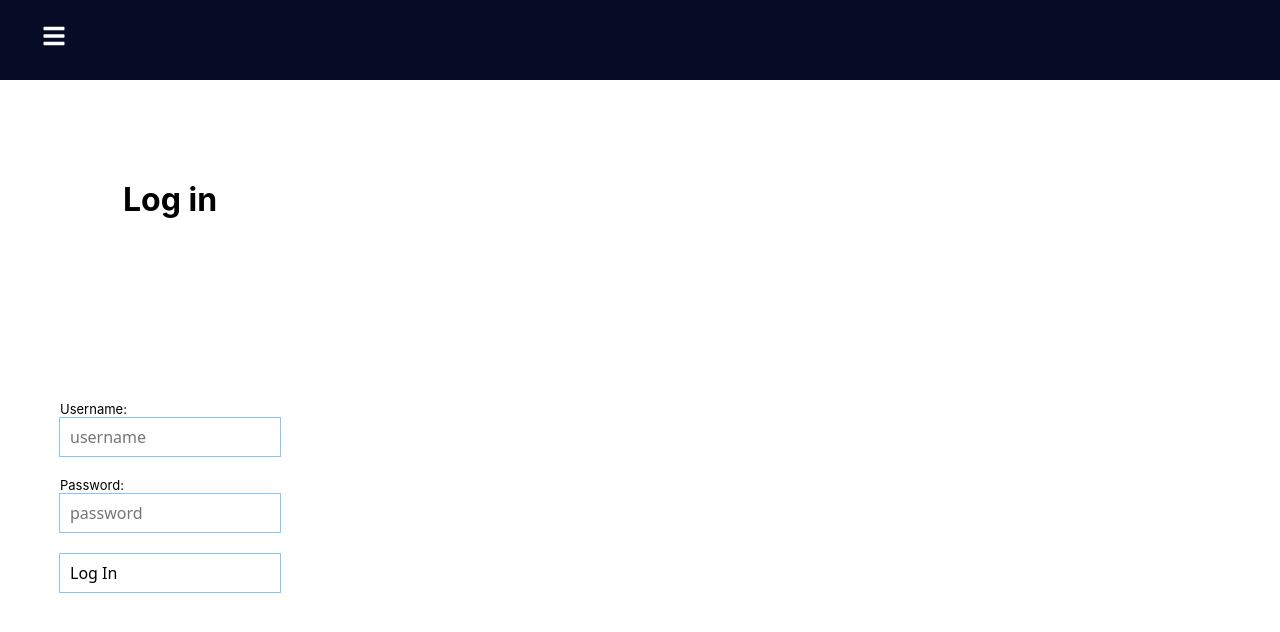
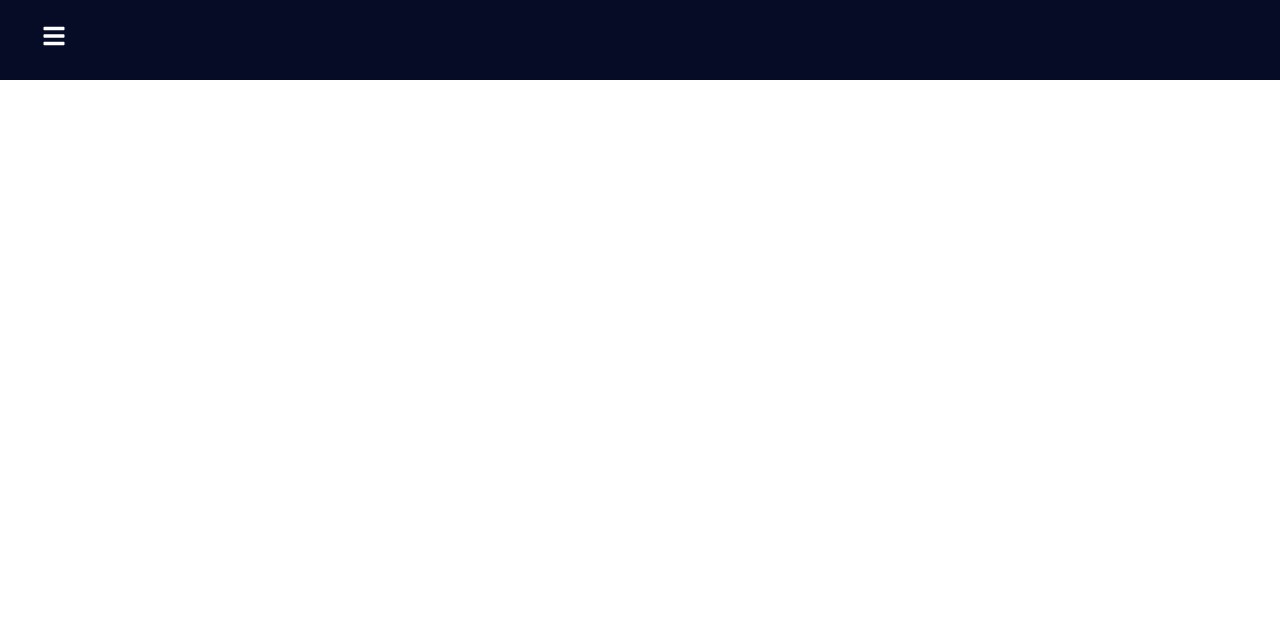
Before and after one commit to software-assignments-fall2021/project-setup-jeff-barbieri, a React (Create React App) app in the folder front-end/: page /login in a window 1280 px wide. Shown: the top 632 px of the page. Built offline with nearby package versions, Linux system fonts and the light colour scheme.

Commit message:
Login.js changes

```diff
--- a/front-end/src/App.js
+++ b/front-end/src/App.js
@@ -32,7 +32,7 @@ function App() {
             <TryOn/>
           </Route>
 
-          <Route path='/Login'>
+          <Route path='/api/user/login'>
             <Login/>
           </Route>
           {/* <Route path = '/Authentication'>
--- a/front-end/src/Login.js
+++ b/front-end/src/Login.js
@@ -1,16 +1,17 @@
 import React, { useState, useEffect } from "react"
-import { Navigate } from "react-router-dom"
+// import { Navigate } from "react-router-dom"
 // import { Navigate, useSearchParams } from "react-router-dom"
 import axios from "axios"
 // import logo from './logo.svg';
 import "./Login.css"
+import { Route } from "react-router"
 
 const Login = props => {
 
 
   // let [urlSearchParams] = useSearchParams() // get access to the URL query string parameters
 
-  // create state variables to hold username and password
+  // create state variables to hold email and password
   const [response, setResponse] = useState({}) // the API will return an object with a JWT token, if the user logs in successfully
   const [errorMessage, setErrorMessage] = useState("")
 
@@ -25,7 +26,7 @@ const Login = props => {
   useEffect(() => {
     // if the user is logged-in, save the token to local storage
     if (response.success && response.token) {
-      console.log(`User successfully logged in: ${response.username}`)
+      console.log(`User successfully logged in: ${response.email}`)
       localStorage.setItem("token", response.token) // store the token into localStorage
     }
   }, [response])
@@ -33,17 +34,17 @@ const Login = props => {
   // what to do when the user clicks the submit buton on the form
   const handleSubmit = async e => {
     // prevent the HTML form from actually submitting... we use React's javascript code instead
-    e.preventDefault()
+    // e.preventDefault()
 
     try {
       // create an object with the data we want to send to the server
       const requestData = {
-        username: e.target.username.value, // gets the value of the field in the submitted form with name='username'
+        email: e.target.email.value, // gets the value of the field in the submitted form with name='email'
         password: e.target.password.value, // gets the value of the field in the submitted form with name='password',
       }
       // send a POST request with the data to the server api to authenticate
       const response = await axios.post(
-        `${process.env.REACT_APP_BACKEND}/login`,
+        `localhost:5000/api/user/login`,
         requestData
       )
       // store the response data into the data state variable
@@ -52,7 +53,7 @@ const Login = props => {
     } catch (err) {
       // request failed... user entered invalid credentials
       setErrorMessage(
-        "You entered invalid credentials.  Try harder!  Check out the usernames in the server's user_data.js file."
+        "You entered invalid credentials."
       )
     }
   }
@@ -68,8 +69,8 @@ const Login = props => {
             {
               //handle error condition
             }
-            <label>Username: </label>
-            <input type="text" name="username" placeholder="username" />
+            <label>Email: </label>
+            <input type="text" name="email" placeholder="email" />
             <br />
             <br />
             <label>Password: </label>
@@ -84,7 +85,7 @@ const Login = props => {
   // otherwise, if the user has successfully logged-in, redirect them to a different page
   // in this example, we simply redirect to the home page, but a real app would redirect to a page that shows content only available to logged-in users
   // else return <Navigate to="/protected" />
-  // else return <Navigate to="/" /> //changed to this for now, commented above out
+  else return <Route to="/MyCloset" /> //changed to this for now, commented above out
 }
 
 export default Login
```
